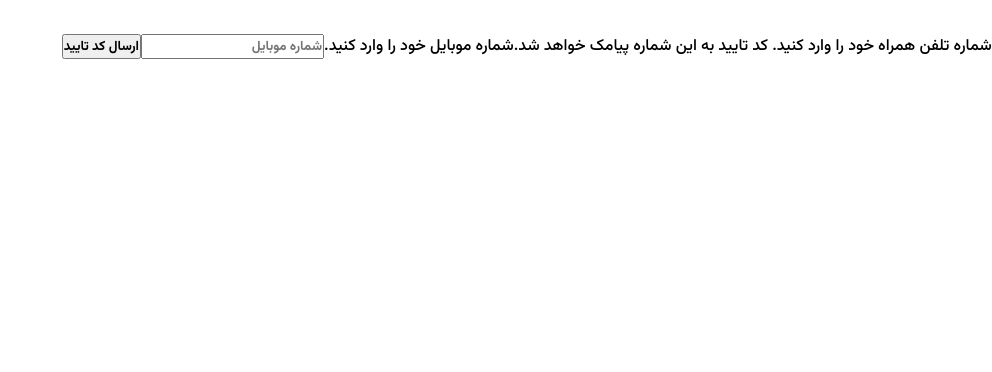
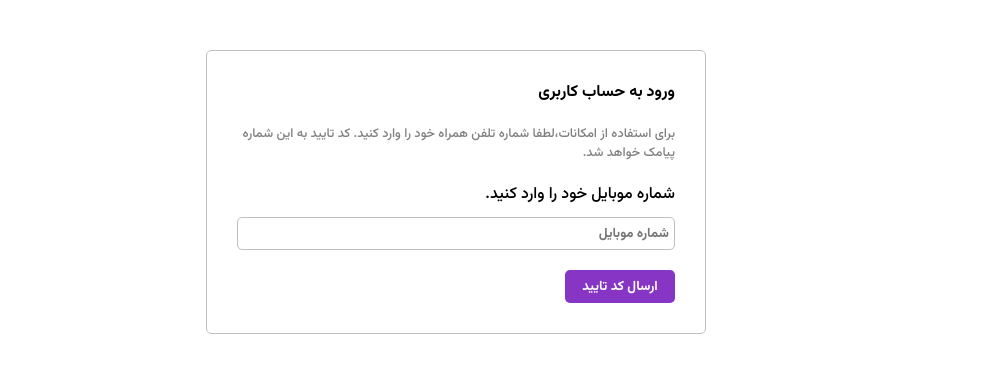
Before and after one commit to golabisib/divar-ReactJS-, a React (Vite) app in the folder frontEnd/: page /auth in a window 1280 px wide. Shown: the top 372 px of the page, without its empty margins (288-1280 px from the left). Built offline with nearby package versions, Linux system fonts and the light colour scheme; no server answers.

Commit message:
(front-end): Fix: The styles is added and authorization part is compelete.

```diff
--- a/frontEnd/src/components/templates/CheckOTPForm.jsx
+++ b/frontEnd/src/components/templates/CheckOTPForm.jsx
@@ -8,6 +8,8 @@ import { getProfile } from 'src/services/user';
 import cookiesUtils from 'src/utils/cookie';
 
 const {setCookie} = cookiesUtils;
+
+import styles from './CheckOTPForm.module.css';
 
 CheckOTPForm.propTypes = {
     code: PropTypes.string.isRequired,
@@ -36,13 +38,13 @@ function CheckOTPForm({ code, setCode, mobile, setStep }) {
     }
   return (
     <div>
-        <form onSubmit={SubmitHandler}>
+        <form onSubmit={SubmitHandler} className={styles.form}>
             <p>تایید کد پیامک شده.</p>
             <span>کد پیامک شده به شماره |{mobile}| را وارد کنید.</span>
             <label htmlFor="input"> کد تایید را وارد کنید.</label>
             <input type="text" id="input" placeholder="کد تایید" value={code} onChange={e => setCode(e.target.value)} />
             <button type="submit"> ورود</button>
-            <button onClick={() => setStep(1)}>تغییر شماره موبایل</button>
+            <button onClick={() => setStep(1)} className={styles.backButton}>تغییر شماره موبایل</button>
         </form>
     </div>
   )
--- /dev/null
+++ b/frontEnd/src/components/templates/CheckOTPForm.module.css
@@ -0,0 +1,61 @@
+.form {
+    max-width: 500px;
+    width: 70%;
+    margin: auto;
+    display: flex;
+    flex-direction: column;
+    margin-top: 5vh;
+    border: 1px solid silver;
+    border-radius: 5px;
+    -webkit-border-radius: 5px;
+    -moz-border-radius: 5px;
+    -ms-border-radius: 5px;
+    -o-border-radius: 5px;
+    padding: 30px;
+}
+
+.form p {
+    font-size: 1rem;
+    font-weight: 400;
+    margin-bottom: 20px;
+}
+
+.form span {
+    color: gray;
+    font-size: 0.8rem;
+    margin-bottom: 20px;
+}
+
+.form input {
+    margin: 10px 0 20px;
+    padding: 5px;
+    border: 1px solid silver;
+    border-radius: 5px;
+    -webkit-border-radius: 5px;
+    -moz-border-radius: 5px;
+    -ms-border-radius: 5px;
+    -o-border-radius: 5px;
+}
+
+.form button {
+    width: 70%;
+    max-width: 110px;
+    padding: 6px 12px;
+    border: none;
+    background-color: rgba(134, 53, 196, 1);
+    color: white;
+    cursor: pointer;
+    border-radius: 5px;
+    -webkit-border-radius: 5px;
+    -moz-border-radius: 5px;
+    -ms-border-radius: 5px;
+    -o-border-radius: 5px;
+}
+
+.form .backButton {
+    background-color: rgba(134, 53, 196, 0.1) ;
+    color: rgba(134, 53, 196, 0.8);
+    border: 1px solid rgba(134, 53, 196, 0.9);
+    max-width: 130px;
+    margin-top: 30px;
+}
--- a/frontEnd/src/components/templates/SendOTPForm.jsx
+++ b/frontEnd/src/components/templates/SendOTPForm.jsx
@@ -1,6 +1,8 @@
 import PropTypes from 'prop-types';
 
 import { sendOTP } from 'services/auth';
+
+import styles from './SendOTPForm.module.css';
 
 SendOTPForm.propTypes = {
     setStep: PropTypes.func.isRequired,
@@ -23,7 +25,7 @@ function SendOTPForm({setStep, mobile, setMobile}) {
         }
     }
   return (
-    <form onSubmit={submitHandler}>
+    <form onSubmit={submitHandler} className={styles.form}>
         <p>ورود به حساب کاربری</p>
         <span>برای استفاده از امکانات،لطفا شماره تلفن همراه خود را وارد کنید. کد تایید به این شماره پیامک خواهد شد.</span>
         <label htmlFor="input">شماره موبایل خود را وارد کنید.</label>
--- /dev/null
+++ b/frontEnd/src/components/templates/SendOTPForm.module.css
@@ -0,0 +1,53 @@
+.form {
+    max-width: 500px;
+    width: 70%;
+    margin: auto;
+    display: flex;
+    flex-direction: column;
+    margin-top: 5vh;
+    border: 1px solid silver;
+    border-radius: 5px;
+    -webkit-border-radius: 5px;
+    -moz-border-radius: 5px;
+    -ms-border-radius: 5px;
+    -o-border-radius: 5px;
+    padding: 30px;
+}
+
+.form p {
+    font-size: 1rem;
+    font-weight: 400;
+    margin-bottom: 20px;
+}
+
+.form span {
+    color: gray;
+    font-size: 0.8rem;
+    margin-bottom: 20px;
+}
+
+.form input {
+    margin: 10px 0 20px;
+    padding: 5px;
+    border: 1px solid silver;
+    border-radius: 5px;
+    -webkit-border-radius: 5px;
+    -moz-border-radius: 5px;
+    -ms-border-radius: 5px;
+    -o-border-radius: 5px;
+}
+
+.form button {
+    width: 70%;
+    max-width: 110px;
+    padding: 6px 12px;
+    border: none;
+    background-color: rgba(134, 53, 196, 1);
+    color: white;
+    cursor: pointer;
+    border-radius: 5px;
+    -webkit-border-radius: 5px;
+    -moz-border-radius: 5px;
+    -ms-border-radius: 5px;
+    -o-border-radius: 5px;
+}
```
